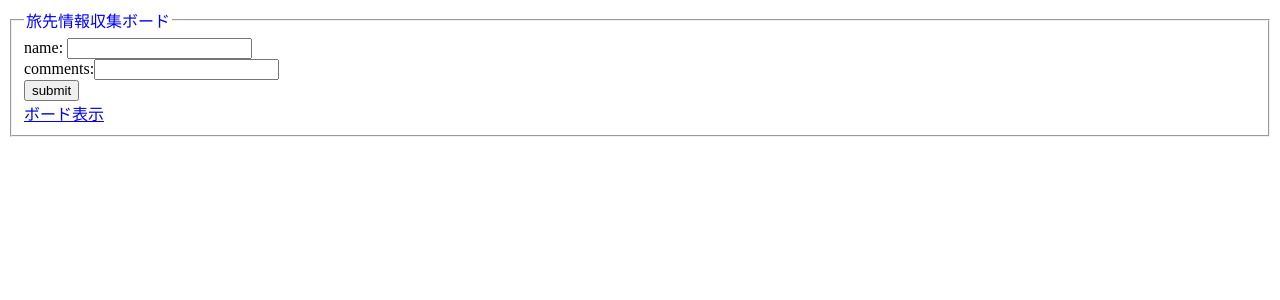
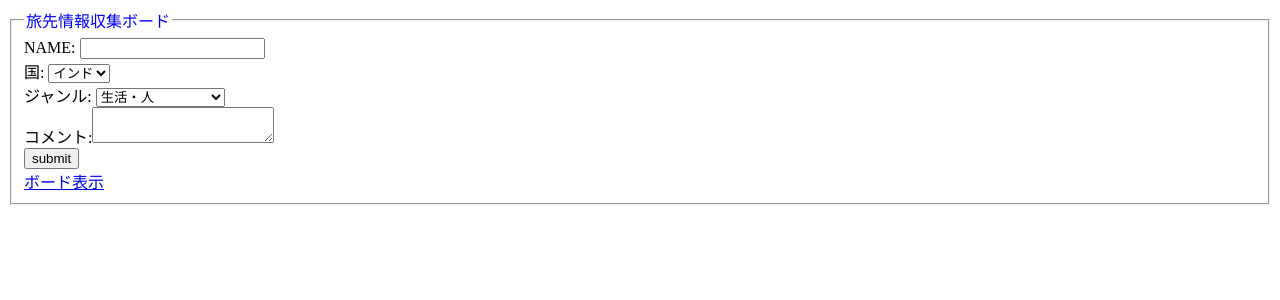
Before and after one commit to ONITCH/PHP2, a PHP site: page /board_input.php in a window 1280 px wide. Shown: the top 300 px of the page. Run offline with PHP 8.4, Linux system fonts and the light colour scheme; data that the repository does not hold is empty; some libraries are stand-ins or nearby versions.

Commit message:
add collums

```diff
--- a/board_input.php
+++ b/board_input.php
@@ -17,10 +17,31 @@ require_once('board_read.php');
             <legend>旅先情報収集ボード</legend>
             <!-- 読み込みどこでする？ -->
             <div>
-                name: <input type="text" name="your_name">
+                NAME:    <input type="text" name="your_name">
             </div>
             <div>
-                comments:<input type="text" name="comments">
+                国:      <select type="text" name="country">
+                            <option value="india">インド</option>
+                            <option value="thailand">タイ</option>
+                            <option value="　">　</option>
+                        </select>
+            </div>
+            <div>
+                ジャンル: <select type="text" name="genre">
+                            <option value="#生活・人">生活・人</option>
+                            <option value="#食べるべき">これは食べるべき</option>
+                            <option value="#気候・服装">気候・服装</option>
+                            <option value="#おすすめエリア">おすすめエリア</option>
+                            <option value="#おすすめ観光地">おすすめ観光地</option>
+                            <option value="#驚き体験">驚き体験</option>
+                            <option value="#穴場">穴場</option>
+                            <option value="#何が有名？">何が有名？</option>
+                            <option value="#注意喚起">注意喚起</option>
+                            <option value="#あったら便利">あったら便利</option>
+                        </select>
+            </div>
+            <div>
+                コメント:<textarea type="text" name="comments"></textarea>
             </div>
             <div>
             <button>submit</bottun>
--- a/board_read.php
+++ b/board_read.php
@@ -34,6 +34,8 @@ foreach($result as $record){
     $output .= "
     <tr>
         <td>{$record["your_name"]}</td>
+        <td>{$record["country"]}</td>
+        <td>{$record["genre"]}</td>
         <td>{$record["comments"]}</td>
         <td>{$record["created_at"]}</td>
     </tr>
```
Also changed, not shown: board_create.php (+8 -2 lines).
